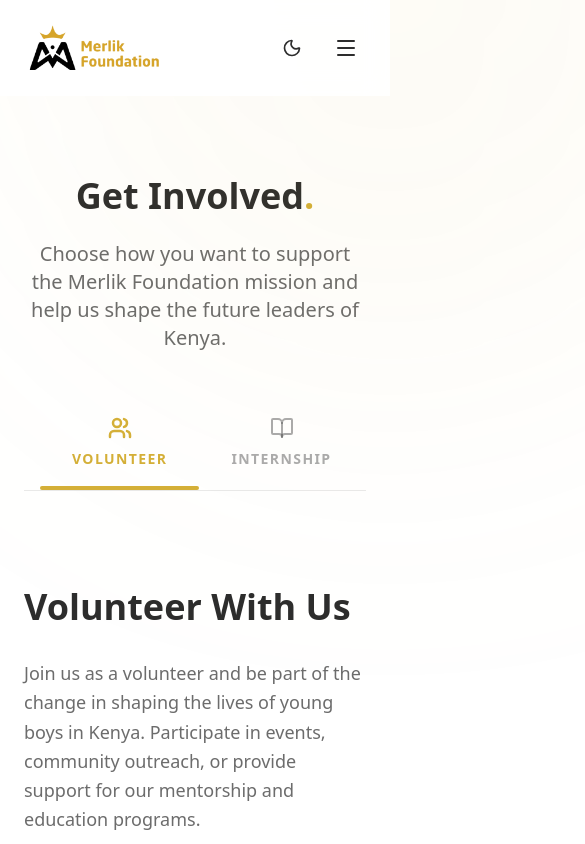
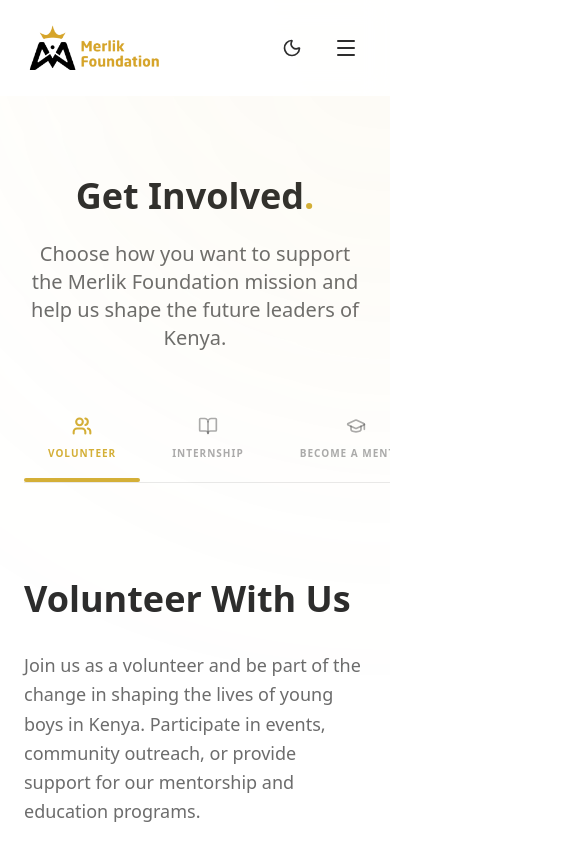
Before and after one commit to foundationmerlik/webapp, a Next.js app: page /support in a window 390 px wide. Shown: the top 844 px of the page, 585 px wide, since content can reach past the window. Built offline with nearby package versions, Linux system fonts and the light colour scheme; a web font is replaced by a local one.

Commit message:
Fix: Eliminated horizontal scroll and optimized mobile layouts for Support page

```diff
--- a/src/app/(site)/support/page.tsx
+++ b/src/app/(site)/support/page.tsx
@@ -97,16 +97,16 @@ function SupportContent() {
             </div>
 
             {/* Tab Navigation */}
-            <div className="relative mb-20 overflow-x-auto pb-4 scrollbar-hide">
-                <div className="flex items-center justify-between min-w-max border-b border-foreground/10 px-4">
+            <div className="relative mb-20 overflow-x-auto pb-4 scrollbar-hide -mx-6 px-6">
+                <div className="flex items-center justify-start sm:justify-center gap-2 min-w-fit border-b border-foreground/10">
                     {tabs.map((tab) => (
                         <button
                             key={tab.id}
                             onClick={() => handleTabChange(tab.id)}
-                            className={`flex flex-col items-center gap-3 px-8 pb-6 transition-all relative group ${activeTabId === tab.id ? "text-brand-gold" : "text-foreground/40 hover:text-foreground/70"}`}
+                            className={`flex flex-col items-center gap-3 px-6 pb-6 transition-all relative group shrink-0 ${activeTabId === tab.id ? "text-brand-gold" : "text-foreground/40 hover:text-foreground/70"}`}
                         >
-                            <tab.icon size={24} strokeWidth={activeTabId === tab.id ? 2.5 : 2} />
-                            <span className="font-bold text-sm uppercase tracking-widest leading-none">{tab.label}</span>
+                            <tab.icon size={20} strokeWidth={activeTabId === tab.id ? 2.5 : 2} className="md:w-6 md:h-6" />
+                            <span className="font-bold text-[10px] md:text-sm uppercase tracking-widest leading-none whitespace-nowrap">{tab.label}</span>
                             {activeTabId === tab.id && (
                                 <motion.div layoutId="underline" className="absolute bottom-0 left-0 right-0 h-1 bg-brand-gold rounded-full" />
                             )}
@@ -334,11 +334,11 @@ function SupportContent() {
                     )}
 
                     {activeTabId === "sponsor" && (
-                        <div className="h-full min-h-[500px] rounded-[3rem] overflow-hidden relative shadow-2xl border border-foreground/10">
+                        <div className="h-full min-h-[400px] md:min-h-[500px] rounded-[2.5rem] md:rounded-[3rem] overflow-hidden relative shadow-2xl border border-foreground/10">
                             <Image fill src="/images/gallery/482021736_656826440187305_4826138251330898547_n.jpg" alt="A young boy benefiting from the Merlik Foundation programs" className="object-cover" />
                             <div className="absolute inset-0 bg-gradient-to-t from-brand-black via-transparent to-transparent opacity-60"></div>
                             <div className="absolute bottom-10 left-10 right-10">
-                                <p className="text-white font-serif text-3xl font-black leading-tight italic">
+                                <p className="text-white font-serif text-2xl md:text-3xl font-black leading-tight italic">
                                     "Your support is an investment in the future leaders of our community."
                                 </p>
                             </div>
@@ -371,7 +371,7 @@ function SupportContent() {
 
 export default function SupportPage() {
     return (
-        <div className="min-h-screen bg-background pt-32 pb-40">
+        <div className="min-h-screen bg-background pt-32 pb-40 relative overflow-x-hidden">
             {/* Background Glow */}
             <div className="absolute top-0 right-0 w-[800px] h-[800px] bg-brand-gold/5 rounded-full blur-[150px] -translate-y-1/2 translate-x-1/2 pointer-events-none"></div>
 
```
